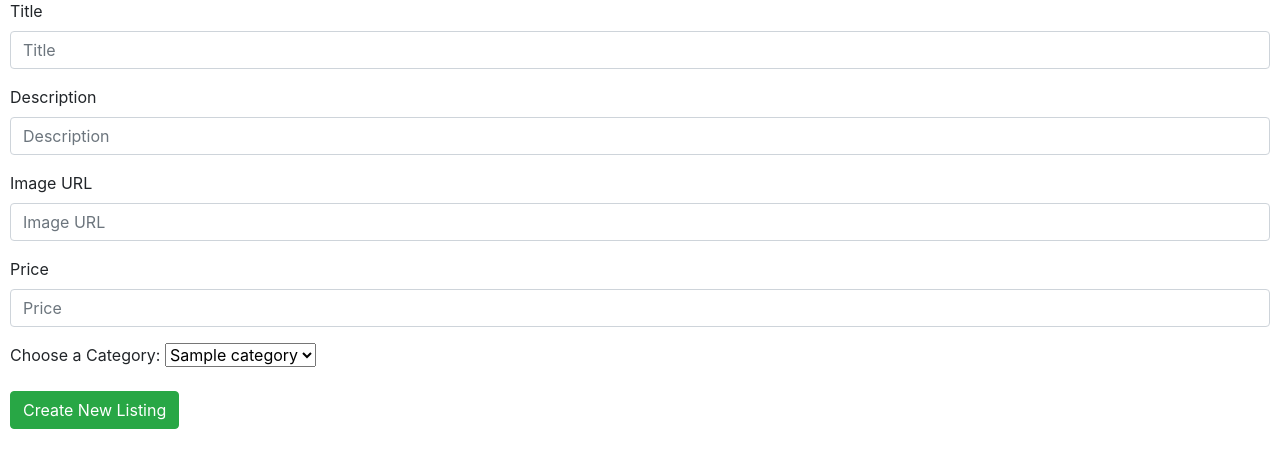
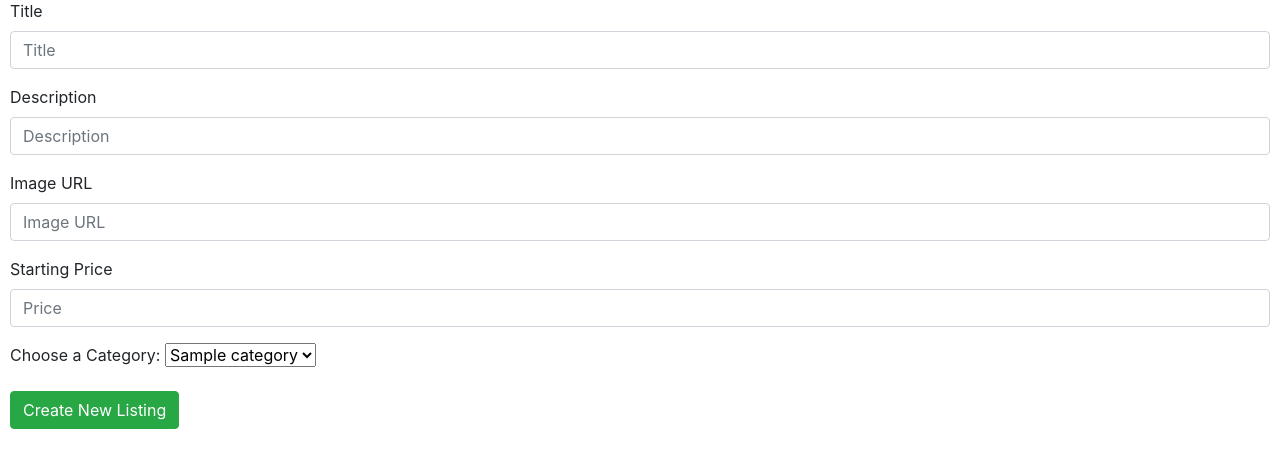
Before and after one commit to gtrapp/commerce, a Django app: page /create in a window 1280 px wide. Shown: the part 210-667 px from the top of the page. Run offline with Django 3.2, Linux system fonts and the light colour scheme; tables that the repository leaves empty hold one stand-in row (values such as "Sample post"); some libraries are stand-ins or nearby versions.

Commit message:
update to Bid class

```diff
--- a/auctions/models.py
+++ b/auctions/models.py
@@ -17,8 +17,8 @@ class Bid(models.Model):
     bid = models.IntegerField(default=0) # models.FloatField()
     user = models.ForeignKey(User, on_delete=models.CASCADE, blank=True, null=True, related_name="user_bid")
 
-    # def __str__(self):
-    #     return self.bid
+    def __str__(self):
+        return f"{self.bid}"
 
 
 class Listing(models.Model):
--- a/auctions/templates/auctions/create_listing.html
+++ b/auctions/templates/auctions/create_listing.html
@@ -17,7 +17,7 @@
             <input type="text" name="image"  class="form-control" id="imageurl" placeholder="Image URL">
         </div>
         <div class="form-group">
-            <label for="price">Price</label>
+            <label for="price">Starting Price</label>
             <input type="number" name="price"  class="form-control" id="price" placeholder="Price">
         </div>
         <div class="form-group">
```
